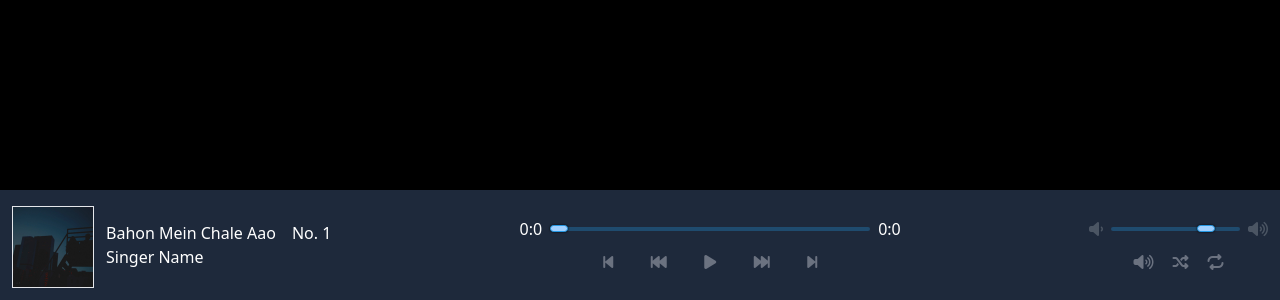
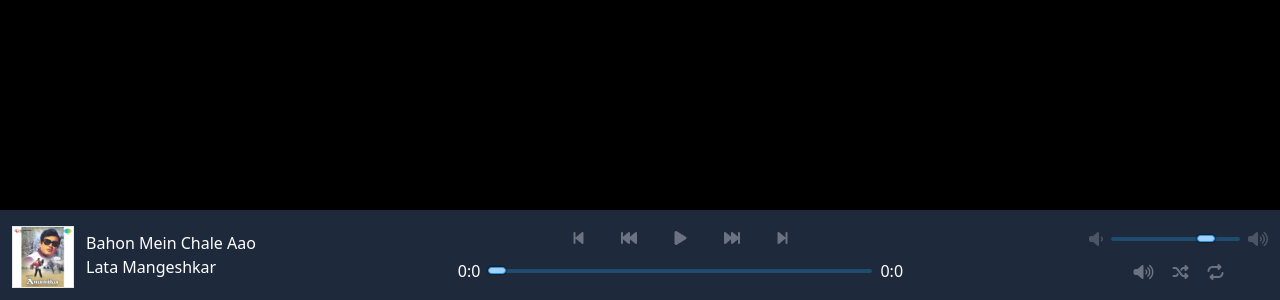
Before and after one commit to webDev5464/SimpMusic, a plain HTML site: page index.html in a window 1280 px wide. Shown: the part 500-800 px from the top of the page. Drawn offline with nearby package versions, Linux system fonts and the light colour scheme.

Commit message:
Music Change to set audioImage Logic added, end more updates

```diff
--- a/Js/playList.js
+++ b/Js/playList.js
@@ -3,60 +3,84 @@ const playList = [
     id: "1",
     name: "Bahon Mein Chale Aao",
     path: "./audio/Bahon_Mein_Chale_Aao.mp3",
+    singer: "Lata Mangeshkar",
+    audioImg: "../audioImage/Bahon_Mein_Chale_Aao.jpeg"
   },
   {
     id: "2",
     name: "Jab Koi Baat Bigad Jaye",
     path: "./audio/Jab_Koi_Baat_Bigad_Jaye.mp3",
+    singer: "Kumar Sanu",
+    audioImg: "../audioImage/Jab_Koi_Baat_Bigad_Jaye.jpeg"
   },
   {
     id: "3",
     name: "Pensees Mechta",
     path: "./audio/Coding_deep/Pensees_Mechta.mp3",
+    singer: "Pensees",
+    audioImg: "../audioImage/Pensees_Mechta.jpeg"
   },
   {
     id: "4",
     name: "focus_track1",
     path: "./audio/Focus/focus_track1.mp3",
+    singer: "",
+    audioImg: ""
   },
   {
     id: "5",
     name: "focus_track2",
     path: "./audio/Focus/focus_track2.mp3",
+    singer: "",
+    audioImg: ""
   },
   {
     id: "6",
     name: "focus_track3",
     path: "./audio/Focus/focus_track3.mp3",
+    singer: "",
+    audioImg: ""
   },
   {
     id: "7",
     name: "moderate_track1",
     path: "./audio/Moderate/moderate_track1.mp3",
+    singer: "",
+    audioImg: ""
   },
   {
     id: "8",
     name: "moderate_track2",
     path: "./audio/Moderate/moderate_track2.mp3",
+    singer: "",
+    audioImg: ""
   },
   {
     id: "9",
     name: "moderate_track2",
     path: "./audio/Moderate/moderate_track3.mp3",
+    singer: "",
+    audioImg: ""
   },
   {
     id: "10",
     name: "relax_track1",
     path: "./audio/Relax/relax_track1.mp3",
+    singer: "",
+    audioImg: ""
   },
   {
     id: "11",
     name: "relax_track2",
     path: "./audio/Relax/relax_track2.mp3",
+    singer: "",
+    audioImg: ""
   },
   {
     id: "12",
     name: "relax_track3",
     path: "./audio/Relax/relax_track3.mp3",
-  },
+    singer: "",
+    audioImg: ""
+  }
 ];
--- a/Js/script.js
+++ b/Js/script.js
@@ -2,12 +2,14 @@ let back = document.getElementById("back");
 let next = document.getElementById("next");
 let playPause_btn = document.getElementById("playPause");
 let musicTitle = document.getElementById("musicTitle");
-let musicId = document.getElementById("musicId");
+let singerName = document.getElementById("singerName")
+let audio_image = document.getElementById("audioImage")
 let music_Slider = document.getElementById("musicSlider");
 let mute_unmute = document.getElementById("mute_Unmute");
 let currTime = document.getElementById("currTime");
 let totalDuration = document.getElementById("totalDuration");
 let vol_slider = document.getElementById("volume_slider");
+let singer_name = document.getElementById("singerName");
 
 let playPushOnOff = false;
 let playList_index = 0;
@@ -18,7 +20,10 @@ let createAudio = document.createElement("audio");
 const loadPlayList = (playList_index) => {
   createAudio.src = playList[playList_index].path;
   musicTitle.textContent = playList[playList_index].name;
-  musicId.textContent = "No. " + playList[playList_index].id;
+  singerName.textContent = playList[playList_index].singer;
+  audio_image.src = playList[playList_index].audioImg
+
+
   createAudio.load();
 
   updateMusic = setInterval(musicSliderUpdate, 1000);
@@ -131,5 +136,3 @@ const fastForwardMusic = () => {
 const slowDownMusic = () => {
   createAudio.currentTime -= 10
 };
-
-// ++++++++++++++++++++
--- a/index.html
+++ b/index.html
@@ -11,6 +11,14 @@
   <link rel="stylesheet" href="./style/inputStyle.css">
   <script src="https://cdn.tailwindcss.com"></script>
   <link rel="icon" href="./ico/ios-music.png">
+  <script>
+    tailwind.config = {
+      theme: {
+        extend: {
+        }
+      }
+    }
+  </script>
 </head>
 
 <body class="bg-black select-none">
@@ -22,33 +30,20 @@
       <!--! Music Information -->
       <section class="flex items-center">
         <div class="mt-1 mr-3 border max-[975px]:border-none">
-          <img src="./audioImage/all-one.jpeg" alt="" class="w-[80px] max-[975px]:hidden">
+          <img src="" alt="" class="w-[60px] max-[975px]:hidden" id="audioImage">
         </div>
         <div>
-          <div class="flex">
+          <div>
             <h2 id="musicTitle" class="pr-4"></h2>
-            <span id="musicId"></span>
           </div>
           <div>
-            <p>Singer Name</p>
+            <span id="singerName"></span>
           </div>
         </div>
       </section>
 
       <!--! Music Controller -->
       <section>
-        <div class="flex items-center">
-          <div class="mr-2">
-            <span id="currTime">0:0</span>
-          </div>
-          <div>
-            <input type="range" class="w-80" min="1" max="100" value="0" onchange="musicSlider()" id="musicSlider">
-          </div>
-          <div class="ml-2">
-            <span id="totalDuration">0:0</span>
-          </div>
-        </div>
-
         <div class="w-[230px] flex direction-col justify-between my-1 m-auto">
           <button class="text-gray-500 hover:text-white mx-2" id="back" onclick="backMusic()">
             <i class="fa-solid fa-backward-step"></i>
@@ -65,6 +60,18 @@
           <button class="text-gray-500 hover:text-white mx-2" id="next" onclick="nextMusic()">
             <i class="fa-solid fa-forward-step"></i>
           </button>
+        </div>
+
+        <div class="flex items-center">
+          <div class="mr-2">
+            <span id="currTime">0:0</span>
+          </div>
+          <div>
+            <input type="range" class="w-96" min="1" max="100" value="0" onchange="musicSlider()" id="musicSlider">
+          </div>
+          <div class="ml-2">
+            <span id="totalDuration">0:0</span>
+          </div>
         </div>
       </section>
 
@@ -96,11 +103,7 @@
       </section>
     </div>
 
-
-
   </section>
-
-
 
   <script src="./Js/playList.js"></script>
   <script src="./Js/script.js"></script>
```
